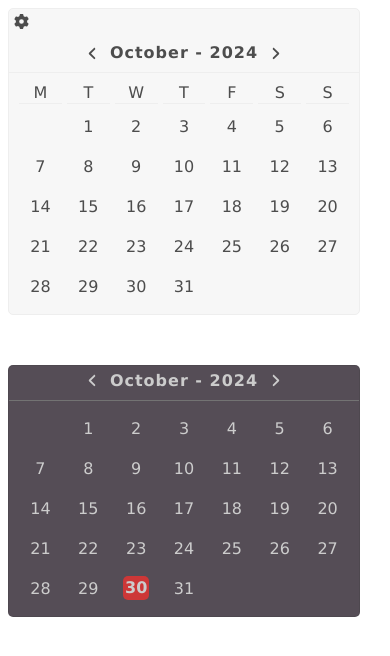
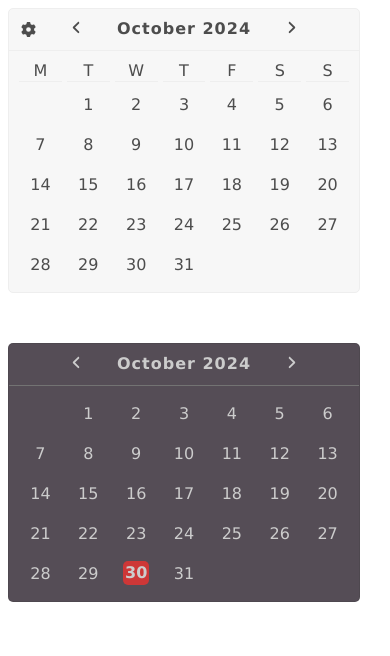
Before and after one commit to Jessedk03/Calzyr, a Vue app: page / in a window 390 px wide. Shown: the top 656 px of the page. Built offline with nearby package versions, Linux system fonts and the light colour scheme.

Commit message:
Responsiveness
WIP ⚙️: Showing calendar weeks

```diff
--- a/src/VueCalzyr.vue
+++ b/src/VueCalzyr.vue
@@ -1,23 +1,24 @@
 <template>
   <div :class="['calzyr-container', darkMode ? 'dark' : 'light']">
 
-    <!--    Showing the options button if the showOptions attribute is being added to the VueCal tag-->
-    <button v-if="showOption" class="calzyr-button" @click="toggleOptions">
-      <Gear :color="darkMode ? '#cccccc' : '#4d4d4d'"/>
-    </button>
-
     <!--    Calendar -->
     <div :class="['calzyr-title', darkMode ? 'dark' : 'light']">
+
+      <!--    Showing the options button if the showOptions attribute is being added to the VueCal tag-->
+      <button v-if="showOption" class="calzyr-button calzyr-settings" @click="toggleOptions">
+        <Gear :color="darkMode ? '#cccccc' : '#4d4d4d'"/>
+      </button>
+
       <button class="previous-month" @click="previousMonth">
         <ArrowLeft :color="darkMode ? '#cccccc' : '#4d4d4d'"/>
       </button>
-      <p> {{ currentMonth }} - {{ currentYear }} </p>
+      <p class="calzyr-title-date"> {{ currentMonth }} {{ currentYear }} </p>
       <button class="next-month" @click="nextMonth">
         <ArrowRight :color="darkMode ? '#cccccc' : '#4d4d4d'"/>
       </button>
     </div>
 
-<!--    Calendar content-->
+    <!--    Calendar content-->
     <div class="calzyr-content">
       <!--      Showing the days of the week if the showDaysOfWeek attribute is added to the VueCal tag -->
       <div v-if="showDayOfWeek" v-for="day in weekDays" :key="day" class="calzyr-weekday">
@@ -70,7 +71,7 @@ export default {
       currentYear: date.getFullYear(),
       showOptionsPopup: false,
       todayDate: date.getDate(),
-      todayMonth: date.getMonth() +1,
+      todayMonth: date.getMonth() + 1,
       todayYear: date.getFullYear(),
     };
   },
@@ -84,6 +85,28 @@ export default {
     weekDays() {
       return ["M", "T", "W", "T", "F", "S", "S"];
     },
+    calendarWeeks() {
+      const weeks = [];
+      let weekNumber = this.getWeekNumber(new Date(this.currentYear, this.currentMonthIndex - 1, 1));
+      let week = {weekNumber, days: Array(this.firstDayOfMonth).fill(null)};
+
+      this.daysInMonth.forEach((day, index) => {
+        if (week.days.length === 7) {
+          weeks.push(week);
+          weekNumber++;
+          week = {weekNumber, days: []};
+        }
+        week.days.push(day);
+      });
+
+      if (week.days.length) {
+        while (week.days.length < 7) {
+          week.days.push(null)
+        }
+        weeks.push(week);
+      }
+      return weeks;
+    },
     firstDayOfMonth() {
       const day = new Date(this.currentYear, this.currentMonthIndex - 1, 1).getDay();
       return day === 0 ? 6 : day - 1;
@@ -95,7 +118,7 @@ export default {
   },
   methods: {
     toggleOptions() {
-      console.log('hello');
+    //   TODO: Make an options popup.
     },
     isToday(day) {
       return (
@@ -103,6 +126,11 @@ export default {
           this.currentMonthIndex === this.todayMonth &&
           this.currentYear === this.todayYear
       );
+    },
+    getWeekNumber(date) {
+      const firstDayOfYear = new Date(date.getFullYear(), 0, 1);
+      const days = Math.floor((date - firstDayOfYear) / (24 * 60 * 60 * 1000));
+      return Math.ceil((days + firstDayOfYear.getDay() + 1) / 7);
     },
     previousMonth() {
       if (this.currentMonthIndex === 1) {
--- a/src/style.css
+++ b/src/style.css
@@ -1,3 +1,4 @@
+/* Calendar container styling */
 .calzyr-container {
     border: 0.0625rem solid;
     border-radius: 0.3125rem;
@@ -5,7 +6,7 @@
     font-family: Verdana, sans-serif;
 }
 
-@media(max-width: 768px) {
+@media(min-width: 768px) {
     .calzyr-container {
         width: 450px
     }
@@ -19,15 +20,15 @@
 @media(max-width: 380px) {
     .calzyr-container {
         width: 100%;
+        font-size: 12px;
     }
-}
 
-.light {
-   color: #4d4d4d;
-}
-
-.dark {
-    color: #cccccc;
+    .calzyr-title-date {
+        text-align: center;
+        width: 100%;
+        max-width: 140px !important;
+        font-size: 14px;
+    }
 }
 
 .calzyr-container.dark {
@@ -42,18 +43,27 @@
     border-color: #eeeeee;
 }
 
+/* Light / Dark text color */
+.light {
+    color: #4d4d4d;
+}
+
+.dark {
+    color: #cccccc;
+}
+
+/* Calendar title styling */
 .calzyr-title {
     display: flex;
     align-items: center;
     justify-content: center;
-    padding: 0;
+    padding: 0.6250rem 0;
     font-weight: bolder;
     letter-spacing: 0.0625rem;
 }
 .calzyr-title p {
     margin: 0;
-    margin-top: 0.3125rem !important;
-    padding-bottom: 0.625rem
+    padding-bottom: 0.1rem
 }
 
 .calzyr-title.dark {
@@ -62,6 +72,40 @@
 
 .calzyr-title.light {
     border-bottom: 0.0625rem solid #eeeeee;
+}
+
+.calzyr-title .calzyr-settings {
+    position: absolute;
+    display: flex;
+    left: 1rem;
+    text-align: start !important;
+    align-items: start !important;
+}
+
+.next-month {
+    background: none;
+    color: inherit;
+    border: none;
+    padding-left: 0.625rem;
+    font: inherit;
+    cursor: pointer;
+    outline: inherit;
+}
+
+.previous-month {
+    background: none;
+    color: inherit;
+    border: none;
+    padding-right: 0.625rem;
+    font: inherit;
+    cursor: pointer;
+    outline: inherit;
+}
+
+.calzyr-title-date {
+    text-align: center;
+    width: 100%;
+    max-width: 180px;
 }
 
 /* Calendar content styling */
@@ -121,23 +165,3 @@
     cursor: pointer;
     outline: inherit;
 }
-
-.next-month {
-    background: none;
-    color: inherit;
-    border: none;
-    padding-left: 0.625rem;
-    font: inherit;
-    cursor: pointer;
-    outline: inherit;
-}
-
-.previous-month {
-    background: none;
-    color: inherit;
-    border: none;
-    padding-right: 0.625rem;
-    font: inherit;
-    cursor: pointer;
-    outline: inherit;
-}
```
